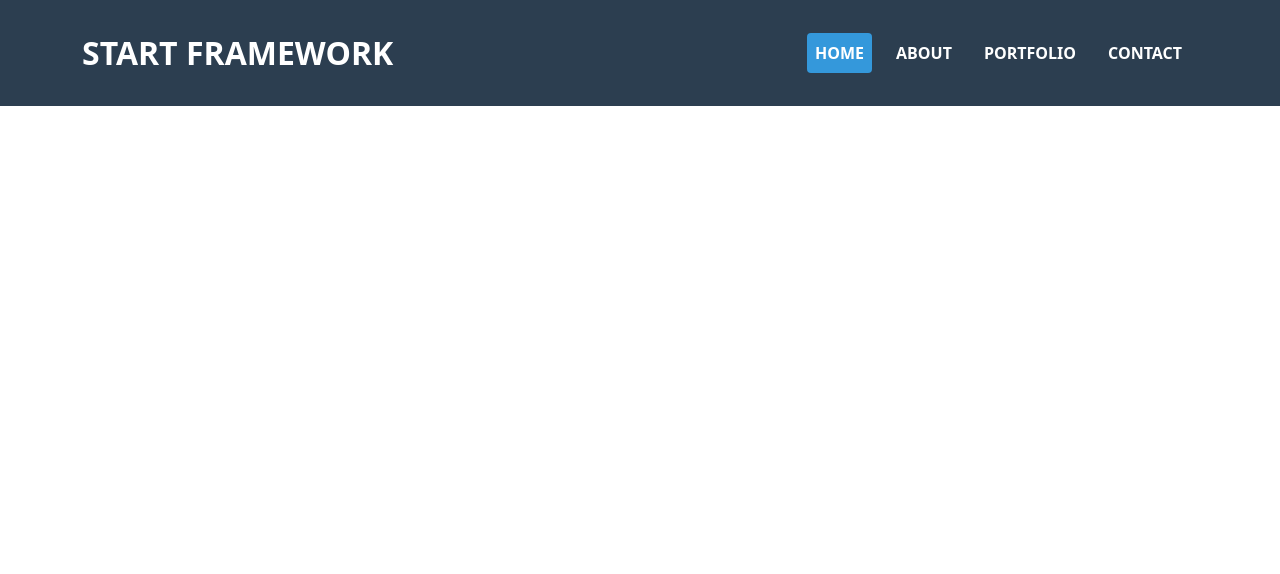
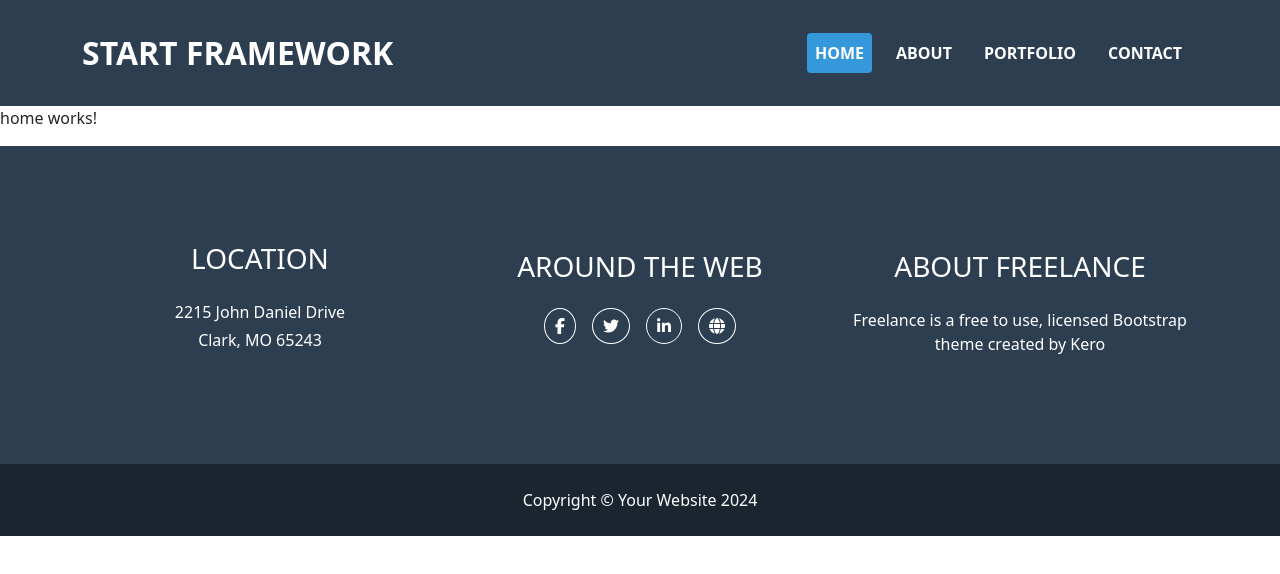
Before and after one commit to kero-edward/startFramework, an Angular app: page /home in a window 1280 px wide. Shown: the top 574 px of the page. Built offline with nearby package versions, Linux system fonts and the light colour scheme.

Commit message:
finished from footer component

```diff
--- a/src/app/components/footer/footer.component.css
+++ b/src/app/components/footer/footer.component.css
@@ -0,0 +1,17 @@
+footer .info {
+  background-color: #2C3E50;
+}
+
+footer .info ul li {
+  border: 1px solid #fff;
+  padding: 5px 10px;
+  border-radius: 50%;
+  -webkit-border-radius: 50%;
+  -moz-border-radius: 50%;
+  -ms-border-radius: 50%;
+  -o-border-radius: 50%;
+}
+
+footer .copyright {
+  background-color: #1a252f;
+}
--- a/src/app/components/footer/footer.component.html
+++ b/src/app/components/footer/footer.component.html
@@ -1 +1,37 @@
-<p>footer works!</p>
+<footer>
+  <section class="info text-white py-5">
+    <div class="container">
+      <div class="row">
+        <div class="col-md-4 py-5 d-flex flex-column justify-content-center align-items-center">
+          <h3 class="text-uppercase fs-3 mb-4">location</h3>
+          <p class="mb-1">2215 John Daniel Drive</p>
+          <p>Clark, MO 65243</p>
+        </div>
+        <div class="col-md-4 py-5 d-flex flex-column justify-content-center align-items-center">
+          <h3 class="text-uppercase fs-3 mb-4">around the web</h3>
+          <ul class="list-unstyled d-flex gap-3">
+            <li>
+              <i class="fa-brands fa-facebook-f"></i>
+            </li>
+            <li>
+              <i class="fa-brands fa-twitter"></i>
+            </li>
+            <li>
+              <i class="fa-brands fa-linkedin-in"></i>
+            </li>
+            <li>
+              <i class="fa-solid fa-globe"></i>
+            </li>
+          </ul>
+        </div>
+        <div class="col-md-4 py-5 d-flex flex-column justify-content-center align-items-center">
+          <h3 class="text-uppercase fs-3 mb-4">about freelance</h3>
+          <p class="mb-1 text-center">Freelance is a free to use, licensed Bootstrap theme created by Kero</p>
+        </div>
+      </div>
+    </div>
+  </section>
+  <section class="copyright text-capitalize text-white text-center py-4">
+    copyright &copy; your website 2024
+  </section>
+</footer>
--- a/src/app/components/header/header.component.html
+++ b/src/app/components/header/header.component.html
@@ -1,4 +1,4 @@
-<nav class="navbar navbar-expand-lg fixed-top py-4">
+<nav class="navbar navbar-expand-lg  py-4">
   <div class="container">
     <a class="navbar-brand fs-2 fw-bolder text-white text-uppercase" routerLink="/home">start framework</a>
     <button class="navbar-toggler" type="button" data-bs-toggle="collapse" data-bs-target="#navbarSupportedContent"
```
